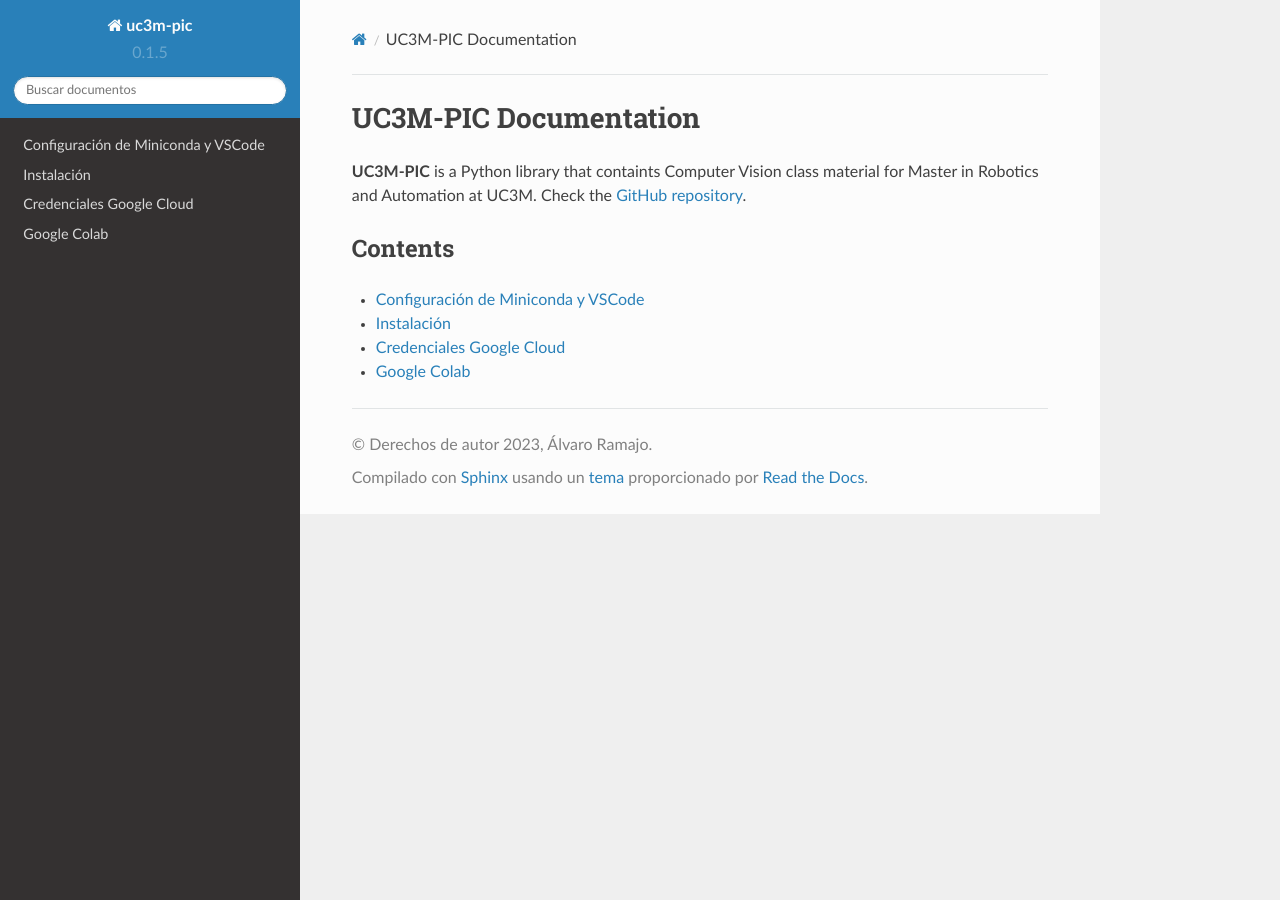
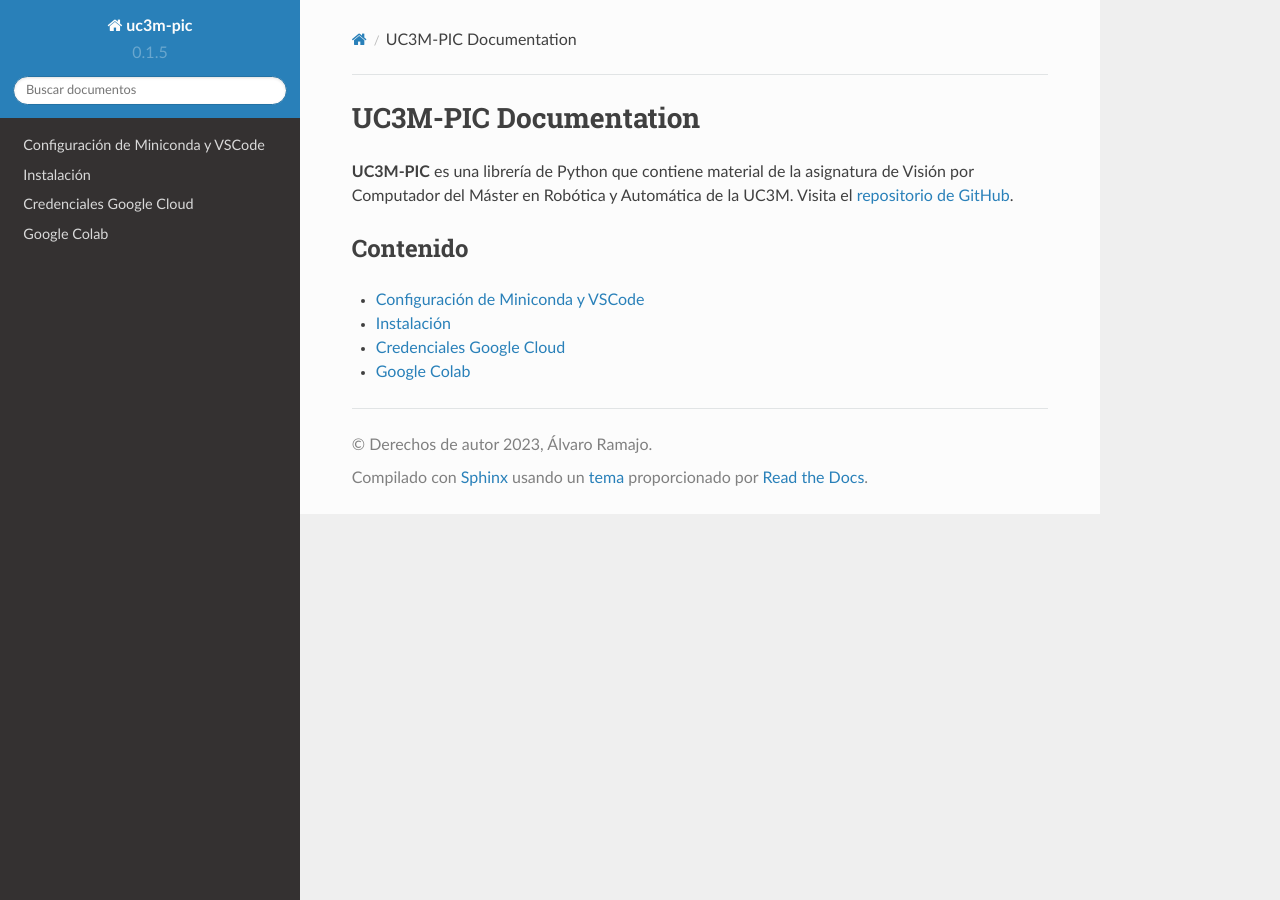
Before and after one commit to ramajoballester/UC3M-PIC, a Sphinx documentation site: the page built from docs/source/index.rst, in a window 1280 px wide. Built offline with Sphinx 7.4.7 and the Read the Docs theme 2.0.0, drawn with Linux system fonts in a browser that asks for light colours; pages that are not in the unit, such as notebooks, are missing from menus.

Commit message:
Change docs index language to spanish

```diff
--- a/docs/source/index.rst
+++ b/docs/source/index.rst
@@ -2,7 +2,7 @@ UC3M-PIC Documentation
 ======================
 
 
-**UC3M-PIC** is a Python library that containts Computer Vision class material for Master in Robotics and Automation at UC3M. Check the `GitHub repository <https://github.com/ramajoballester/UC3M-PIC>`_.
+**UC3M-PIC** es una librería de Python que contiene material de la asignatura de Visión por Computador del Máster en Robótica y Automática de la UC3M. Visita el `repositorio de GitHub <https://github.com/ramajoballester/UC3M-PIC>`_.
 
 
 .. It pulls data from the `Open Food Facts database <https://world.openfoodfacts.org/>`_
@@ -17,8 +17,8 @@ UC3M-PIC Documentation
 ..    This project is under active development.
 
 
-Contents
---------
+Contenido
+---------
 
 .. toctree::
    :maxdepth: 1
```
